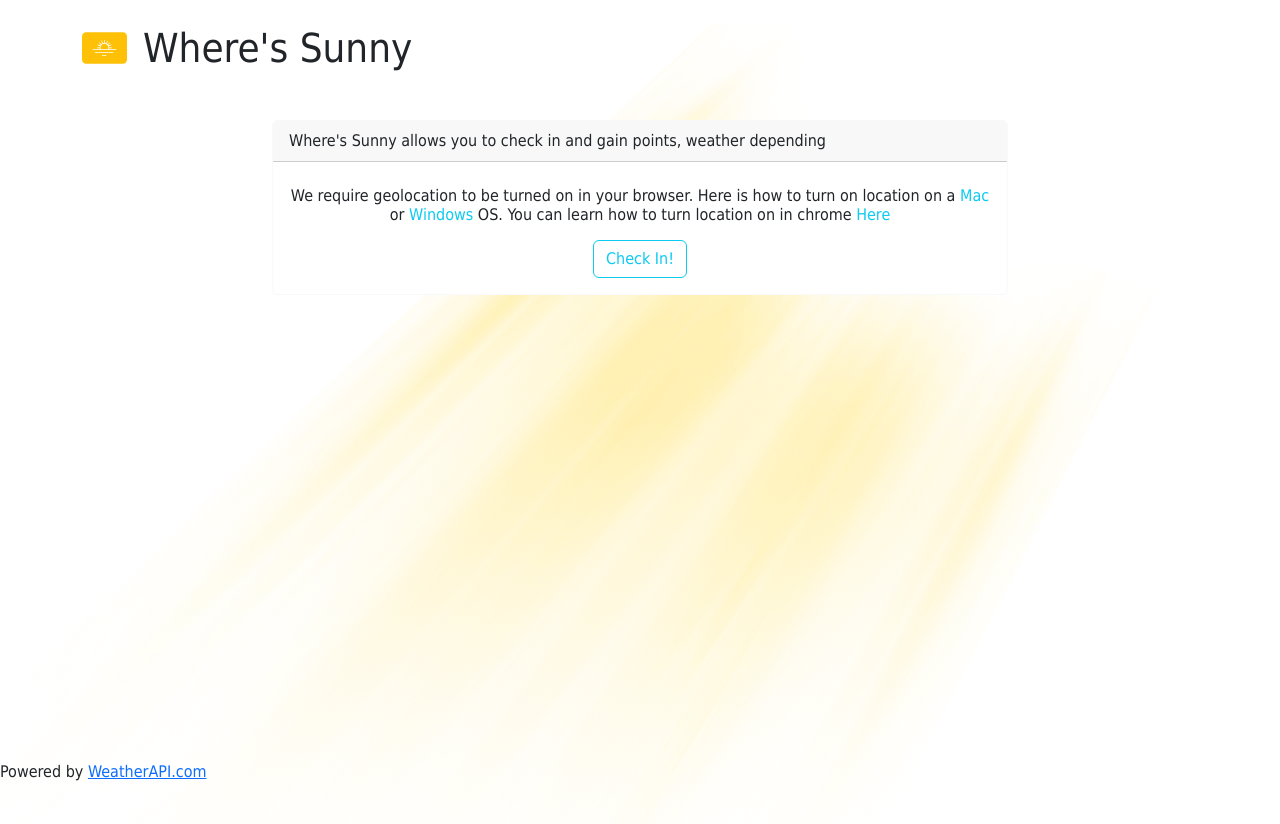
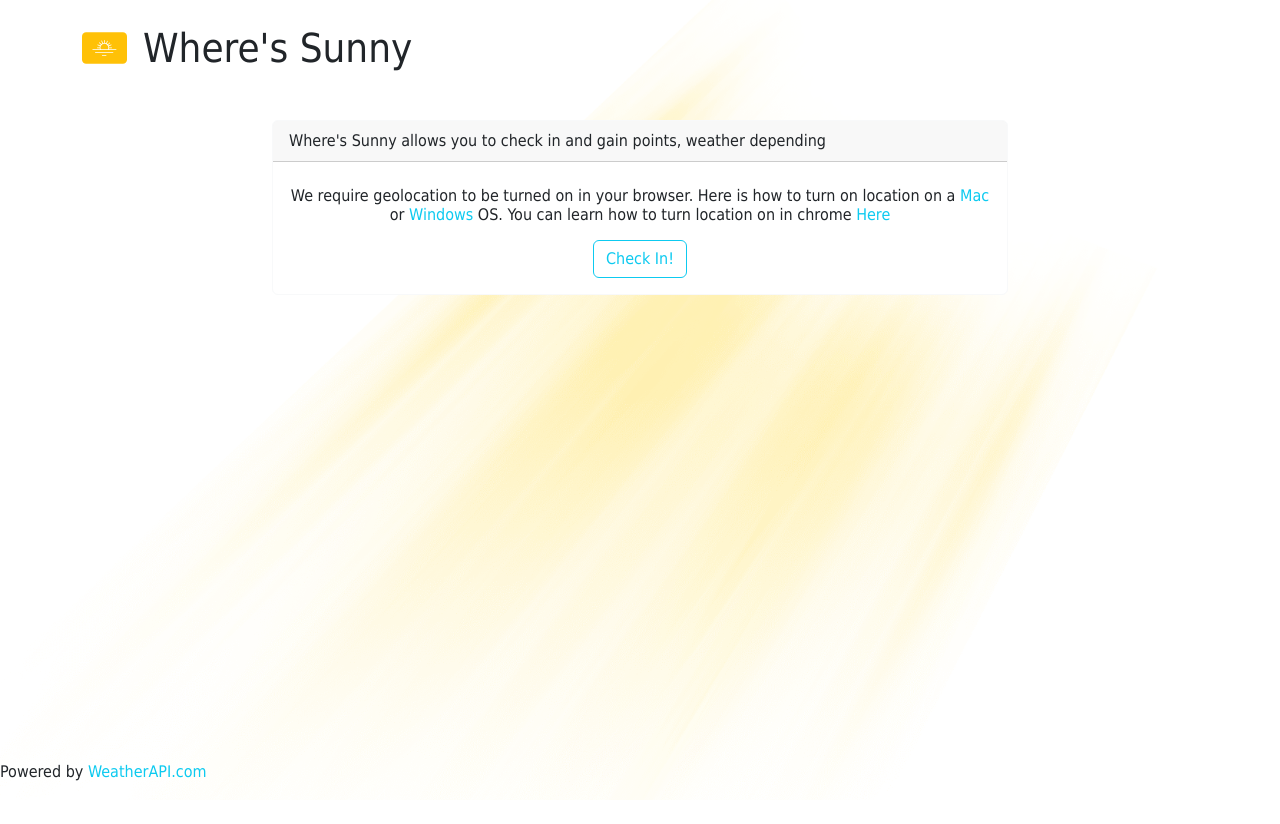
Before and after one commit to espressoGoddess/wheres_sunny, a React (Create React App) app: page / in a window 1280 px wide. After the commit the page ends 800 px from the top, so only its background shows below. Built offline with nearby package versions, Linux system fonts and the light colour scheme.

Commit message:
Add div around most of App for styling purposes

```diff
--- a/src/Components/App/App.js
+++ b/src/Components/App/App.js
@@ -56,11 +56,12 @@ export default function App() {
   return (
     <main className="App">
       <header>
-        <Container className='d-flex justify-content-start align-items-center mt-4'>
+        <Container className='d-flex justify-content-start align-items-center pt-4'>
           <Link to='/'><Logo className='text-warning'/></Link>
           <h1 className='ms-3 mb-0'>Where's Sunny</h1>
         </Container>
       </header>
+      <div>
         {error ? (<Container className='mt-5'><Alert variant='warning'>There's been an API error, please try again later</Alert></Container>) : null}
         <Switch>
           <Route exact path='/'>
@@ -74,8 +75,9 @@ export default function App() {
           </Route>
         </Switch>
         <footer>
-      <p>Powered by <a href="https://www.weatherapi.com/" title="Weather API">WeatherAPI.com</a></p>
+          <p>Powered by <a className=" link-info link-offset-2 link-underline-opacity-0 link-underline-opacity-75-hover" href="https://www.weatherapi.com/" title="Weather API">WeatherAPI.com</a></p>
         </footer>
+      </div>
     </main>
   );
 }
```
Lines whose indentation alone changed are shown as unchanged.
